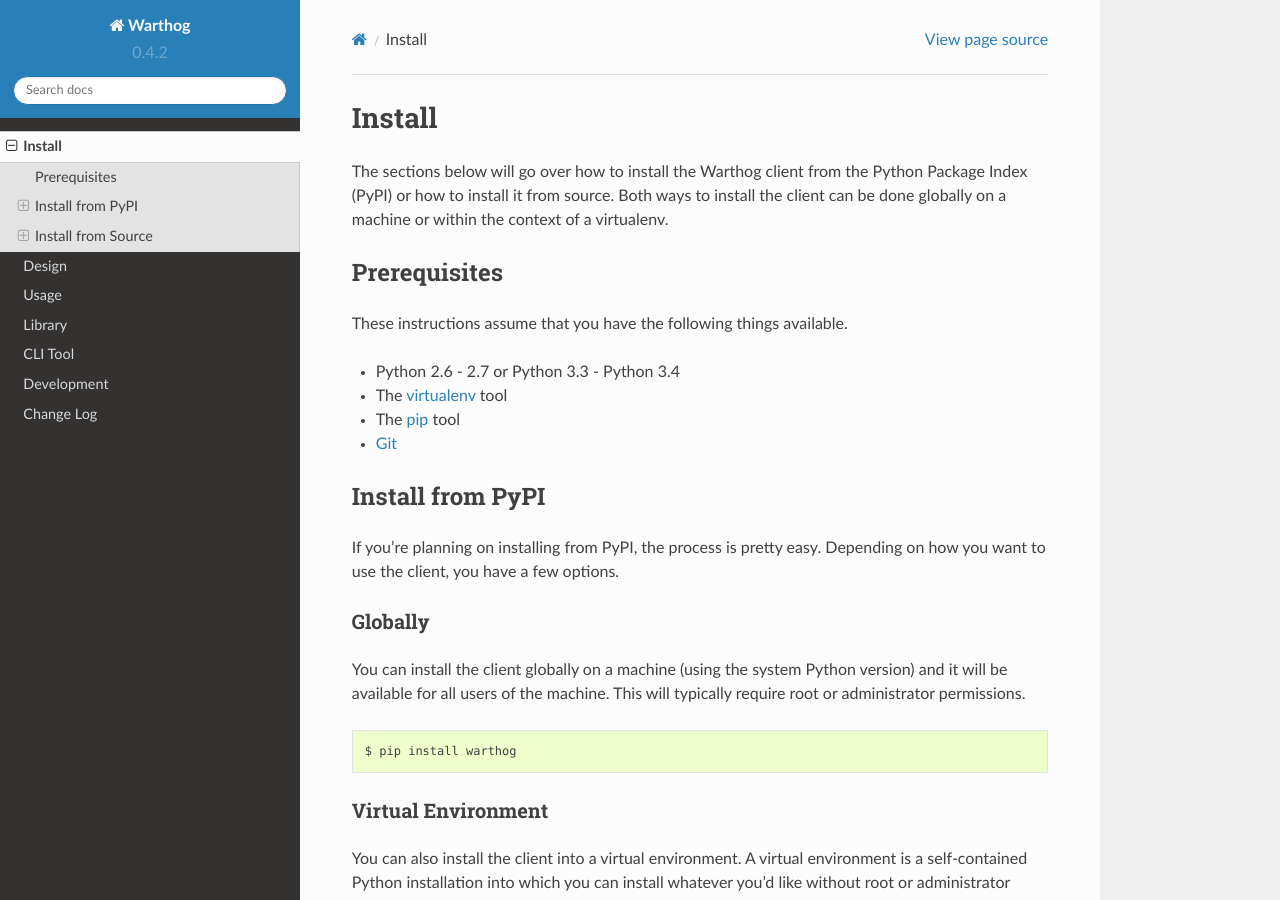
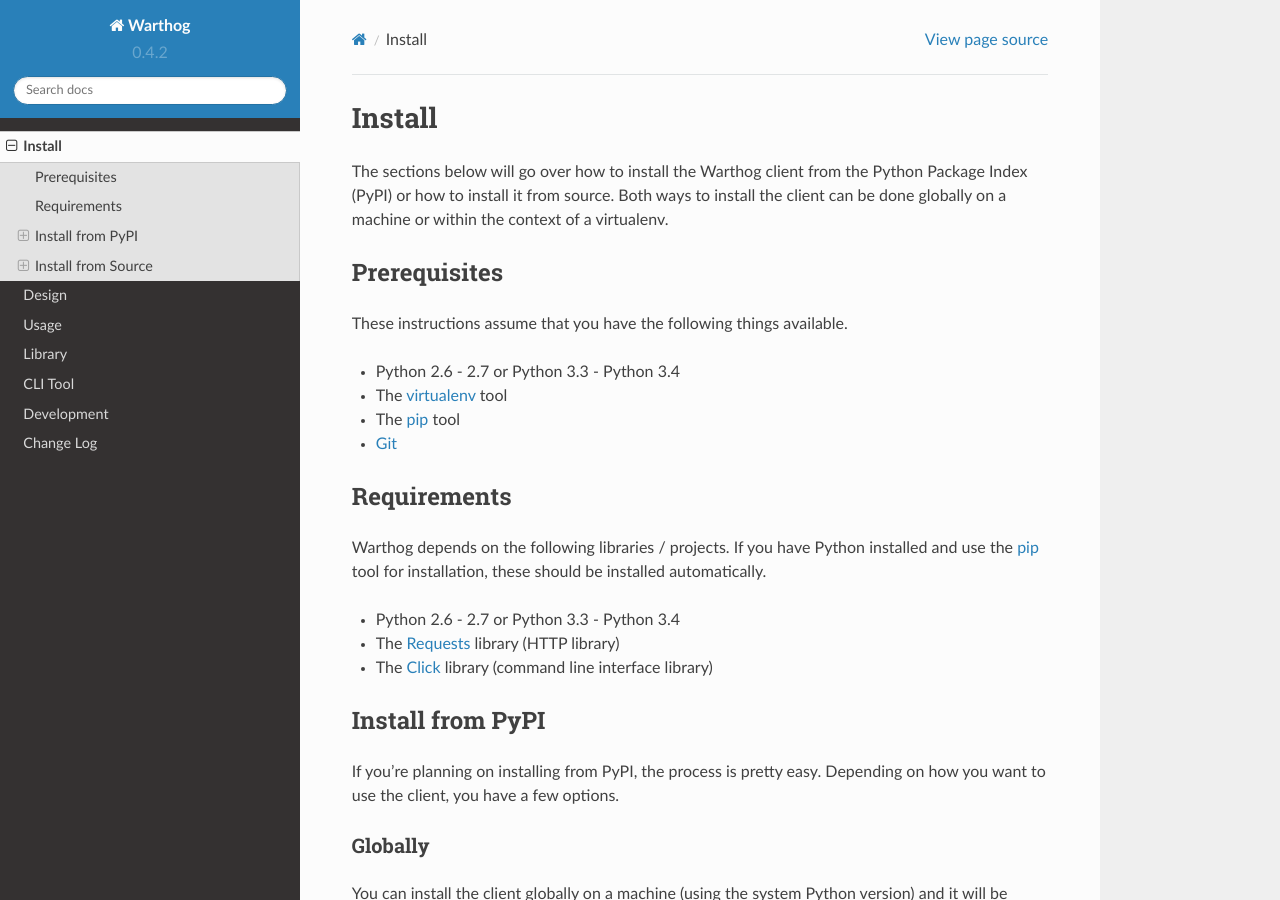
Before and after one commit to smarter-travel-media/warthog, a Sphinx documentation site: the page built from doc/source/install.rst, in a window 1280 px wide and 900 px high. Built offline with Sphinx 7.4.7 and the Read the Docs theme 2.0.0, drawn with Linux system fonts in a browser that asks for light colours.

Commit message:
Explicitly list required libs for Warthog

```diff
--- a/doc/source/install.rst
+++ b/doc/source/install.rst
@@ -14,6 +14,16 @@
 * The virtualenv_ tool
 * The pip_ tool
 * Git_
+
+Requirements
+------------
+
+Warthog depends on the following libraries / projects. If you have Python installed
+and use the pip_ tool for installation, these should be installed automatically.
+
+* Python 2.6 - 2.7 or Python 3.3 - Python 3.4
+* The Requests_ library (HTTP library)
+* The Click_ library (command line interface library)
 
 Install from PyPI
 -----------------
@@ -93,3 +103,5 @@
 .. _pip: https://pip.pypa.io/en/latest/
 .. _virtualenv: https://virtualenv.pypa.io/en/latest/
 .. _Git: http://git-scm.com/
+.. _Requests: http://docs.python-requests.org/en/latest/
+.. _Click: http://click.pocoo.org/3/
```
